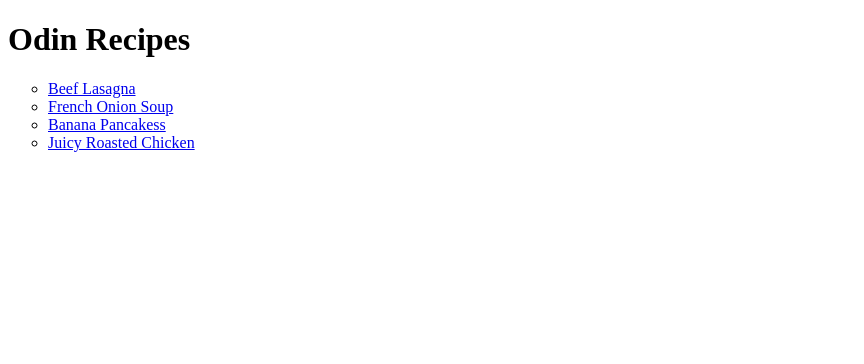
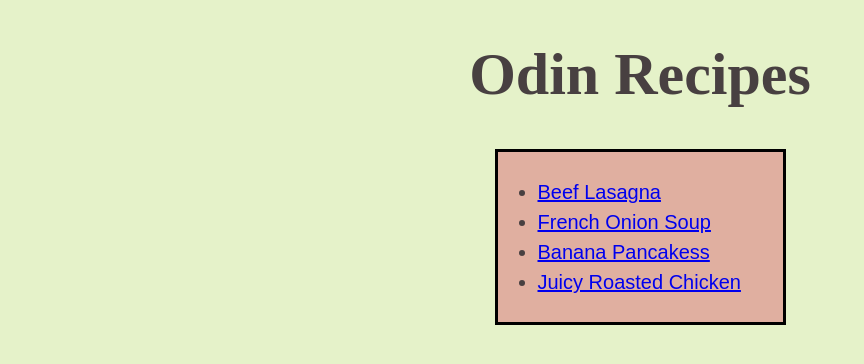
Before and after one commit to htoohtetaung1/odin-recipes, a plain HTML site: page index.html in a window 1280 px wide. Shown: the whole page, without its empty margins (0-864 px from the left). Drawn offline with Linux system fonts and the light colour scheme.

Commit message:
Add CSS style and edit index
HTML elements in the index page are added classes to style the page.

```diff
--- a/index.html
+++ b/index.html
@@ -3,16 +3,19 @@
   <head>
     <meta charset="utff-8" />
     <title>Get Great Recipes Here</title>
+    <link rel="stylesheet" href="styles/global.css">
   </head>
 
   <body>
-    <h1>Odin Recipes</h1>
-    <ul style="list-style-type: circle">
+    <div class="main-heading"><h1>Odin Recipes</h1></div>
+    <div class="recipe-list">
+    <ul>
       <li><a href="recipes/beef_lasagna.html">Beef Lasagna</a></li>
       <li><a href="recipes/french_onion_soup.html">French Onion Soup</a></li>
       <li><a href="recipes/banana_pancakes.html">Banana Pancakess</a></li>
       <li><a href="recipes/roasted_chicken.html">Juicy Roasted Chicken</a></li>
     </ul>
+    </div>
   </body>
 </html>
 <!DOCTYPE html>
--- /dev/null
+++ b/styles/global.css
@@ -0,0 +1,21 @@
+body {
+    background-color: rgb(229, 242, 201);
+}
+
+.recipe-list {
+    background-color: rgb(224, 175, 160);
+    width: 280px;
+    border: 3px black solid;
+    padding: 5px 5px 5px 0px;
+    line-height: 30px;
+    font-family: Arial, Helvetica, sans-serif;
+    font-size: 20px;
+    color: rgb(72, 64, 65);
+    margin: 40px auto;
+}
+
+.main-heading {
+    color: rgb(72, 64, 65);
+    text-align: center;
+    font-size: 30px;
+}
```
